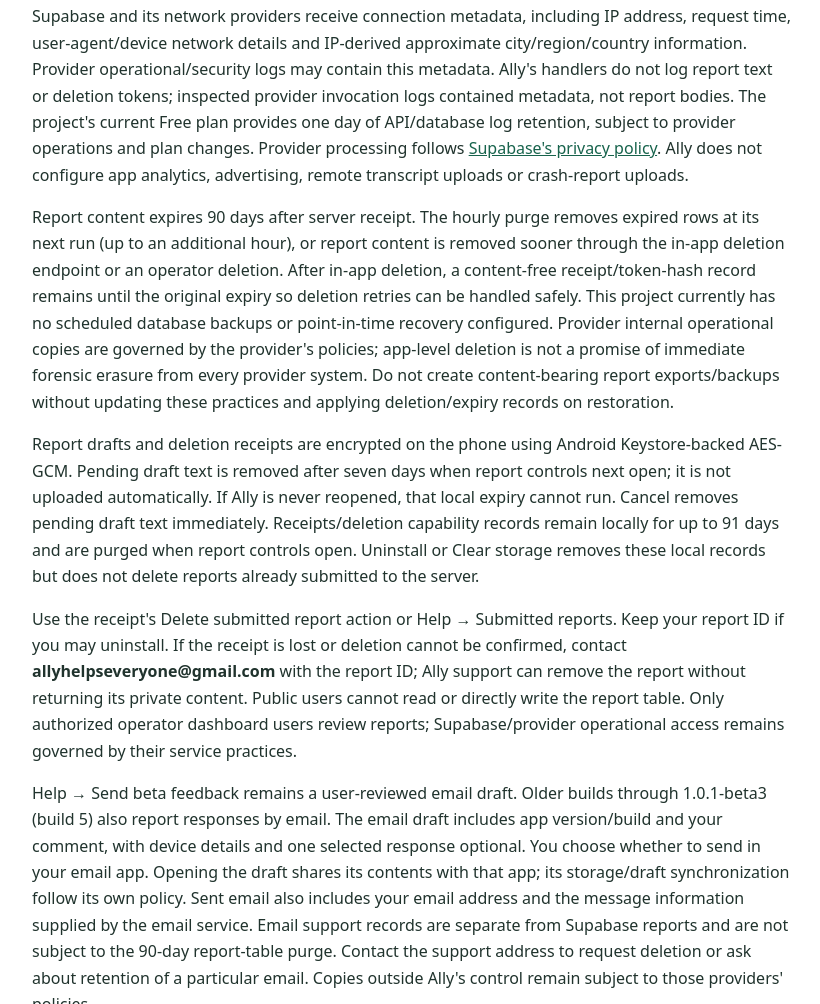
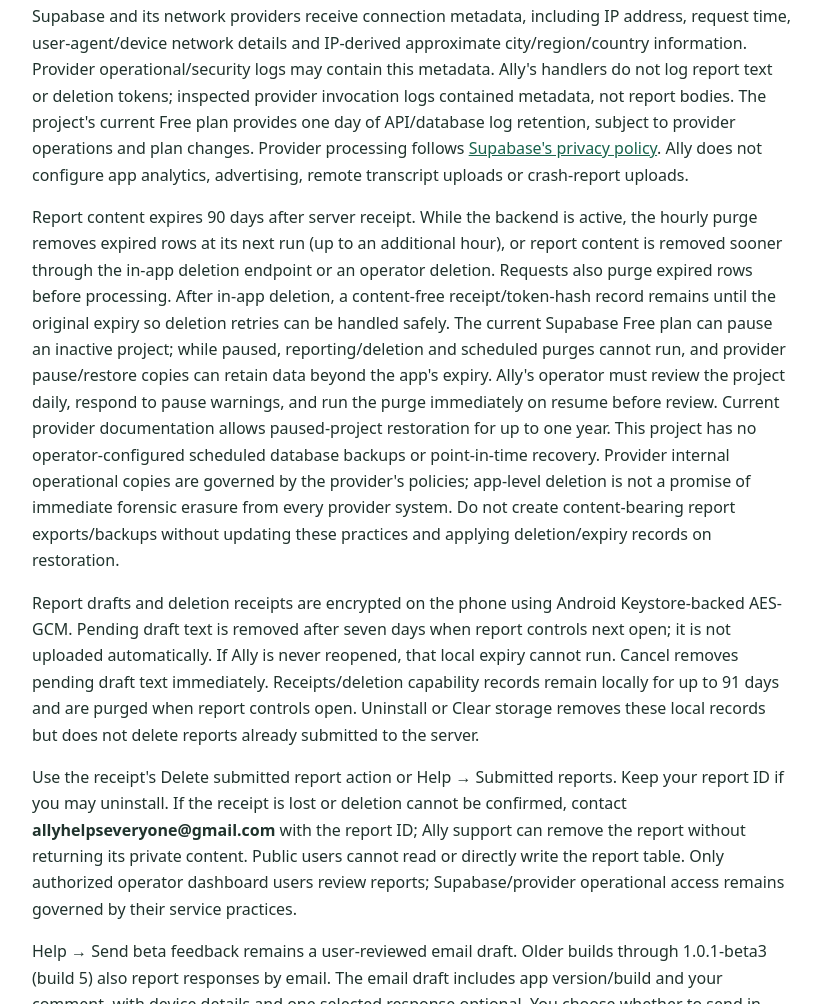
Before and after one commit to adikapur/ally-privacy, a plain HTML site: page index.html in a window 1280 px wide. Shown: the part 1681-2685 px from the top of the page, without its empty margins (228-1048 px from the left). Drawn offline with Linux system fonts and the light colour scheme.

Commit message:
Clarify retention during provider project pauses

```diff
--- a/index.html
+++ b/index.html
@@ -16,7 +16,7 @@
 <p>Before submission you see the exact selected Ally response, can edit or redact it, and can enter a comment. The report contains only that edited response, your comment, app version/build, and optionally your phone model and Android version. Device details and explicit submission consent are unchecked by default. No user prompt, full transcript, Journey record, profile/preferred-name field, location field, account/device identifier or attachment is added. Personal information may still appear in the selected response or comment; please remove unnecessary private details before consenting.</p>
 <p>Protocol fields include a fresh random report ID, schema version and a hash of a random per-report deletion token. These are not persistent user or device identifiers. The server supplies a receipt timestamp only after a committed submission. A timeout is not a success receipt. Retry uses the same report ID to avoid duplicate reports. Cancel removes the pending text from the local draft; a request that already reached the server may still need deletion.</p>
 <p>Supabase and its network providers receive connection metadata, including IP address, request time, user-agent/device network details and IP-derived approximate city/region/country information. Provider operational/security logs may contain this metadata. Ally&#x27;s handlers do not log report text or deletion tokens; inspected provider invocation logs contained metadata, not report bodies. The project&#x27;s current Free plan provides one day of API/database log retention, subject to provider operations and plan changes. Provider processing follows <a href="https://supabase.com/privacy">Supabase&#x27;s privacy policy</a>. Ally does not configure app analytics, advertising, remote transcript uploads or crash-report uploads.</p>
-<p>Report content expires 90 days after server receipt. The hourly purge removes expired rows at its next run (up to an additional hour), or report content is removed sooner through the in-app deletion endpoint or an operator deletion. After in-app deletion, a content-free receipt/token-hash record remains until the original expiry so deletion retries can be handled safely. This project currently has no scheduled database backups or point-in-time recovery configured. Provider internal operational copies are governed by the provider&#x27;s policies; app-level deletion is not a promise of immediate forensic erasure from every provider system. Do not create content-bearing report exports/backups without updating these practices and applying deletion/expiry records on restoration.</p>
+<p>Report content expires 90 days after server receipt. While the backend is active, the hourly purge removes expired rows at its next run (up to an additional hour), or report content is removed sooner through the in-app deletion endpoint or an operator deletion. Requests also purge expired rows before processing. After in-app deletion, a content-free receipt/token-hash record remains until the original expiry so deletion retries can be handled safely. The current Supabase Free plan can pause an inactive project; while paused, reporting/deletion and scheduled purges cannot run, and provider pause/restore copies can retain data beyond the app&#x27;s expiry. Ally&#x27;s operator must review the project daily, respond to pause warnings, and run the purge immediately on resume before review. Current provider documentation allows paused-project restoration for up to one year. This project has no operator-configured scheduled database backups or point-in-time recovery. Provider internal operational copies are governed by the provider&#x27;s policies; app-level deletion is not a promise of immediate forensic erasure from every provider system. Do not create content-bearing report exports/backups without updating these practices and applying deletion/expiry records on restoration.</p>
 <p>Report drafts and deletion receipts are encrypted on the phone using Android Keystore-backed AES-GCM. Pending draft text is removed after seven days when report controls next open; it is not uploaded automatically. If Ally is never reopened, that local expiry cannot run. Cancel removes pending draft text immediately. Receipts/deletion capability records remain locally for up to 91 days and are purged when report controls open. Uninstall or Clear storage removes these local records but does not delete reports already submitted to the server.</p>
 <p>Use the receipt&#x27;s Delete submitted report action or Help → Submitted reports. Keep your report ID if you may uninstall. If the receipt is lost or deletion cannot be confirmed, contact <strong>allyhelpseveryone@gmail.com</strong> with the report ID; Ally support can remove the report without returning its private content. Public users cannot read or directly write the report table. Only authorized operator dashboard users review reports; Supabase/provider operational access remains governed by their service practices.</p>
 <p>Help → Send beta feedback remains a user-reviewed email draft. Older builds through 1.0.1-beta3 (build 5) also report responses by email. The email draft includes app version/build and your comment, with device details and one selected response optional. You choose whether to send in your email app. Opening the draft shares its contents with that app; its storage/draft synchronization follow its own policy. Sent email also includes your email address and the message information supplied by the email service. Email support records are separate from Supabase reports and are not subject to the 90-day report-table purge. Contact the support address to request deletion or ask about retention of a particular email. Copies outside Ally&#x27;s control remain subject to those providers&#x27; policies.</p>
```
